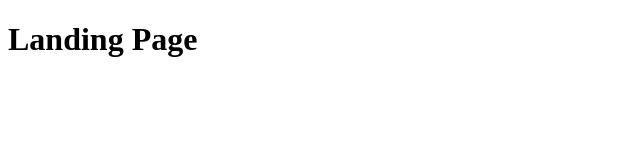
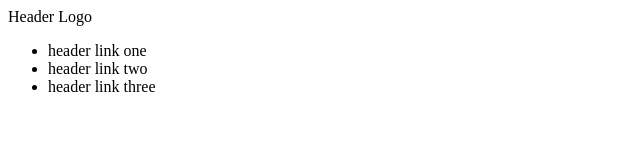
Before and after one commit to mitrohgr/landing-page, a plain HTML site: page index.html in a window 1280 px wide. Shown: the whole page, without its empty margins (0-640 px from the left). Drawn offline with Linux system fonts and the light colour scheme.

Commit message:
Add HTML content for header section

```diff
--- a/index.html
+++ b/index.html
@@ -7,6 +7,15 @@
   </head>
 
   <body>
-    <h1>Landing Page</h1>
+    <div class="header">
+      <div class="logo">Header Logo</div>
+      <div class="links">
+        <ul>
+          <li>header link one</li>
+          <li>header link two</li>
+          <li>header link three</li>
+        </ul>
+      </div>
+    </div>
   </body>
 </html>
```
